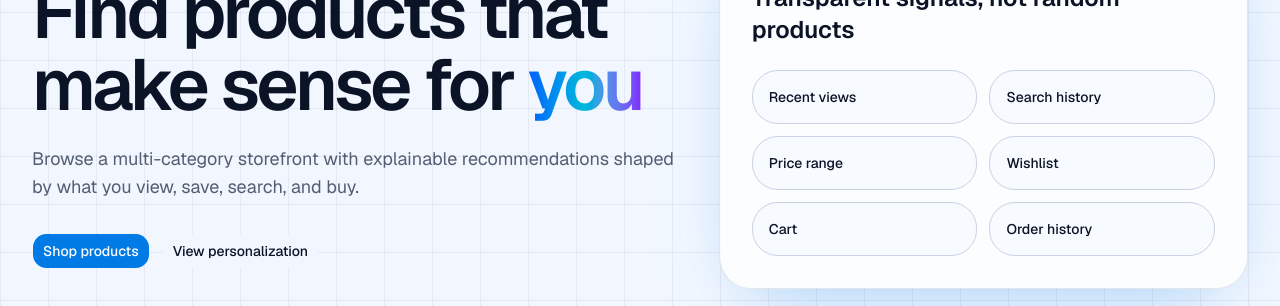
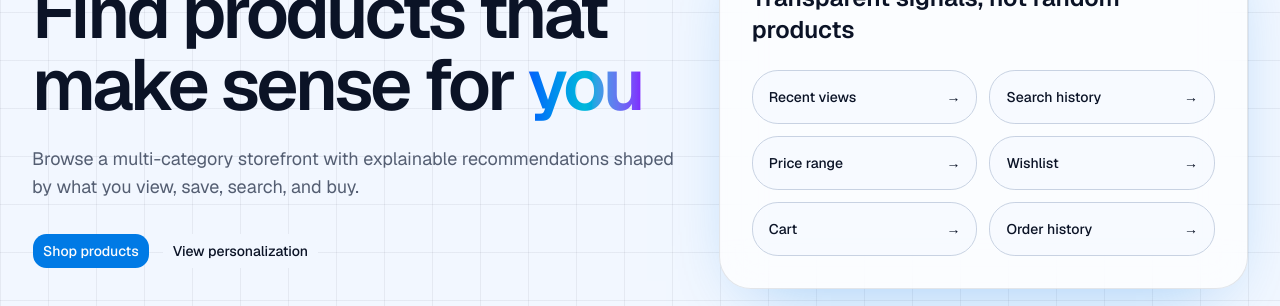
Before and after one commit to themohammadsajjad/shopsphere-ai, a Next.js app: page / in a window 1280 px wide. Shown: the part 228-534 px from the top of the page. Built offline with nearby package versions, Linux system fonts and the light colour scheme; no server answers.

Commit message:
feat: make recommendation signals interactive

```diff
--- a/src/app/page.tsx
+++ b/src/app/page.tsx
@@ -91,20 +91,48 @@ export default function Home() {
 
             <div className="mt-6 grid gap-3 sm:grid-cols-2">
               {[
-                "Recent views",
-                "Search history",
-                "Price range",
-                "Wishlist",
-                "Cart",
-                "Order history",
+                {
+                  label: "Recent views",
+                  href: "#recommendations-recently-viewed",
+                },
+                {
+                  label: "Search history",
+                  href: "/dashboard#recommendation-preferences",
+                },
+                {
+                  label: "Price range",
+                  href: "#recommendations-price-based",
+                },
+                {
+                  label: "Wishlist",
+                  href: "/wishlist",
+                },
+                {
+                  label: "Cart",
+                  href: "/cart",
+                },
+                {
+                  label: "Order history",
+                  href: "/orders",
+                },
               ].map(
                 (signal) => (
-                  <div
-                    key={signal}
-                    className="rounded-2xl border bg-background/60 p-4 text-sm font-medium"
+                  <Link
+                    key={signal.label}
+                    href={signal.href}
+                    className="group flex items-center justify-between rounded-2xl border bg-background/60 p-4 text-sm font-medium transition hover:border-foreground/30 hover:bg-muted focus-visible:outline-none focus-visible:ring-2 focus-visible:ring-ring"
                   >
-                    {signal}
-                  </div>
+                    <span>
+                      {signal.label}
+                    </span>
+
+                    <span
+                      aria-hidden="true"
+                      className="transition-transform group-hover:translate-x-1"
+                    >
+                      →
+                    </span>
+                  </Link>
                 ),
               )}
             </div>
--- a/src/features/recommendations/recommendation-preferences.tsx
+++ b/src/features/recommendations/recommendation-preferences.tsx
@@ -99,7 +99,10 @@ export function RecommendationPreferences() {
   }
 
   return (
-    <article className="glass-panel rounded-3xl border p-6 md:col-span-2 xl:col-span-3">
+    <article
+      id="recommendation-preferences"
+      className="glass-panel scroll-mt-24 rounded-3xl border p-6 md:col-span-2 xl:col-span-3"
+    >
       <div className="flex flex-col gap-4 sm:flex-row sm:items-start sm:justify-between">
         <div>
           <p className="text-sm font-medium text-muted-foreground">
--- a/src/features/recommendations/recommendation-rail.tsx
+++ b/src/features/recommendations/recommendation-rail.tsx
@@ -106,9 +106,11 @@ export function RecommendationRail({
 
   return (
     <section
+      id={`recommendations-${strategy}`}
       aria-label={
         displayTitle
       }
+      className="scroll-mt-24"
     >
       <div className="mb-4">
         <h2 className="text-xl font-semibold sm:text-2xl">
```
